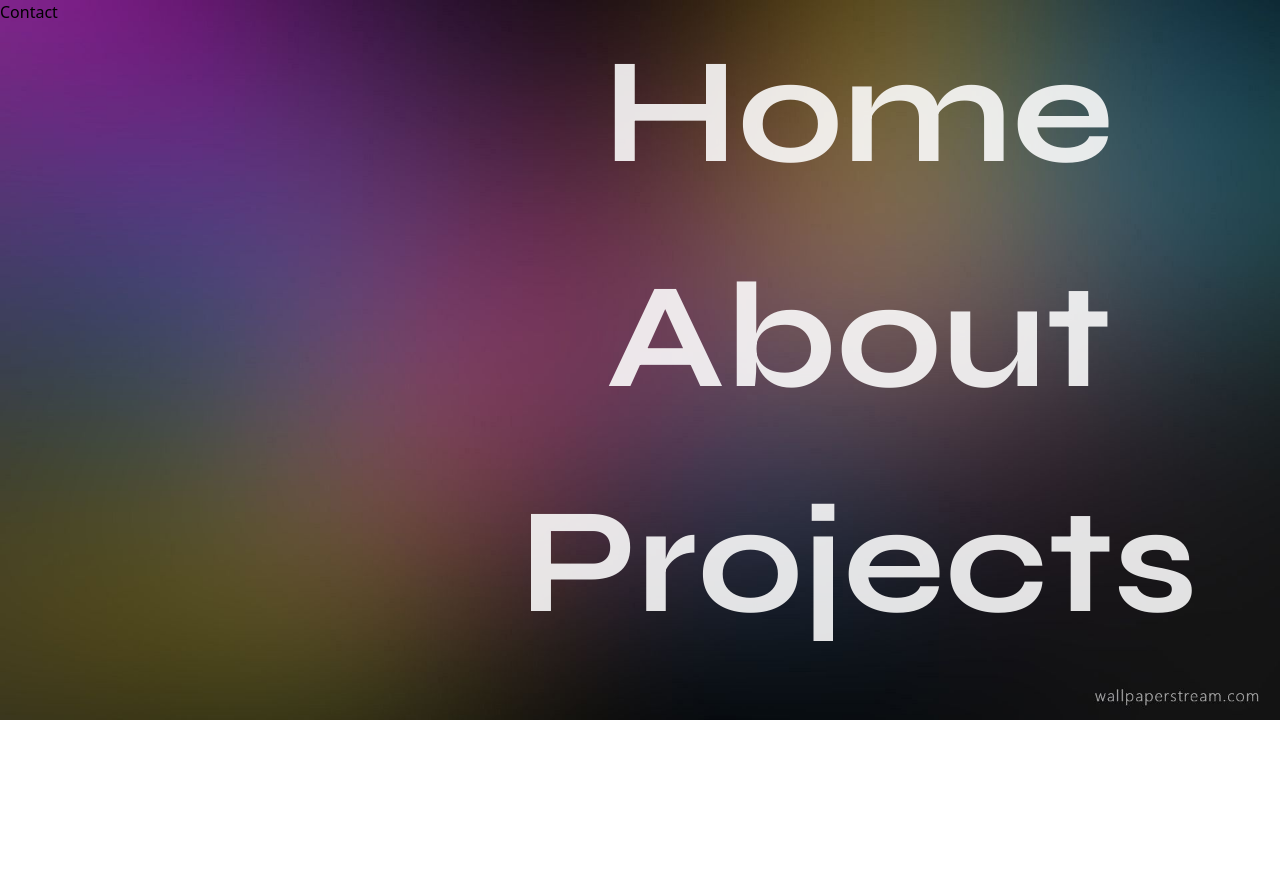
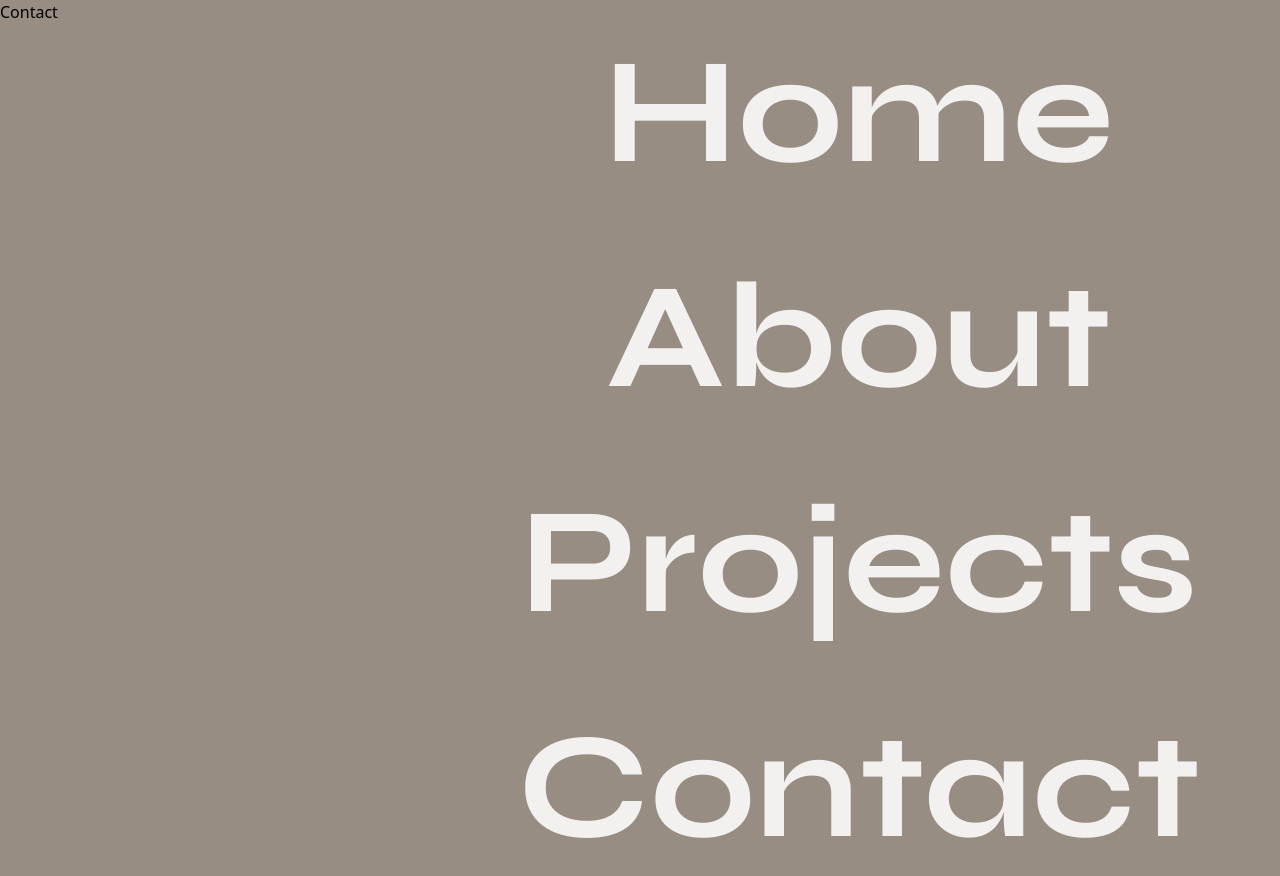
Before and after one commit to jsong73/js-portfolio, a React (Create React App) app: page /contact in a window 1280 px wide. Shown: the top 876 px of the page. Built offline with nearby package versions, Linux system fonts and the light colour scheme.

Commit message:
fixing page errors

```diff
--- a/src/App.css
+++ b/src/App.css
@@ -18,9 +18,10 @@ li :hover{
 }
 
 body{
-    background-image: url(../src/images/backgroundimg.png);
-    background-repeat: no-repeat;
+    /* background-image: url(../src/images/backgroundimg.png);
+    background-repeat: no-repeat;  */
     background-size: cover;
+    background-color: rgb(151, 141, 130);
 }
 
 #home-text{
--- a/src/App.js
+++ b/src/App.js
@@ -2,13 +2,8 @@ import React from "react";
 import PortfolioContainer from "./components/PortfolioContainer"
 
 function App () {
-
     return(
-
-
     <PortfolioContainer />
-
-
     )}
 
 export default App;
--- a/src/components/PortfolioContainer.js
+++ b/src/components/PortfolioContainer.js
@@ -1,6 +1,6 @@
 import React from "react";
 import { Route, Routes, Link } from "react-router-dom";
-import { motion as m } from "framer-motion";
+import { motion as m} from "framer-motion";
 import Home from "./pages/Home";
 import About from "./pages/About";
 import Projects from "./pages/Projects";
@@ -9,26 +9,31 @@ import Contact from "./pages/Contact";
 
 export default function PortfolioContainer(){
     return (
-        // <m.div
-        // initial ={{ opacity: 0}}
-        // animate={{ opacity: 1 }}
-        // transition={{duration: 0.75, ease: "easeOut"}}
-        // >
-<div>
+        <m.div
+        initial ={{ opacity: 0}}
+        animate={{ opacity: 1 }}
+        transition={{duration: 0.75, ease: "easeOut"}}
+        >
+
         <nav className="text-center text-[150px] cursor-grab" id="nav">
             <ul>
+
                 <li>
                     <Link className="hover:italic" id="home" to="/"> Home </Link>
                 </li>
+
                 <li>
                     <Link className="hover:italic" id="about" to="/about"> About </Link>
                 </li>
+
                 <li>
                     <Link className="hover:italic" id="projects" to="/projects"> Projects </Link>
                 </li>
+
                 <li>
                     <Link className="hover:italic" id= "contact" to="/contact"> Contact </Link>
                 </li>
+
             </ul>
         </nav>
 
@@ -41,6 +46,6 @@ export default function PortfolioContainer(){
              <Route path="/contact" element ={<Contact />} />
          </Routes>
 
- {/* </m.div> */}
-    </div>
+ </m.div>
+
     )};
--- a/src/components/pages/About.js
+++ b/src/components/pages/About.js
@@ -1,8 +1,8 @@
 import React from "react";
 import { motion as m } from "framer-motion";
+import "../../App.css"
 
 export default function About() {
-
     return (
     <m.div
     initial ={{ opacity: 0}}
--- a/src/components/pages/Home.js
+++ b/src/components/pages/Home.js
@@ -32,7 +32,6 @@ transition={{duration: 0.75, ease: "easeOut"}}
 
 </m.div>
 
-
 )}
 
 export default Home;
--- a/src/components/pages/Projects.js
+++ b/src/components/pages/Projects.js
@@ -3,10 +3,10 @@ import "../../App.css";
 
 
 export default function projects() {
+ return (
 
-
-    return (
-    <div className="container">
+    <div>
         <h1> PROJECTS </h1>
     </div>
+
 )}
```
